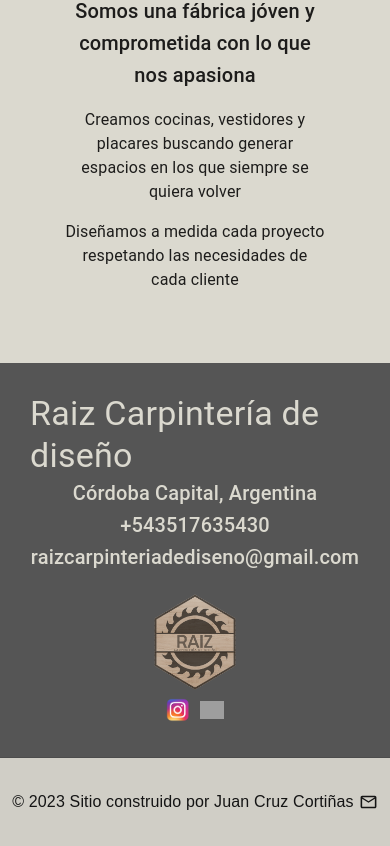
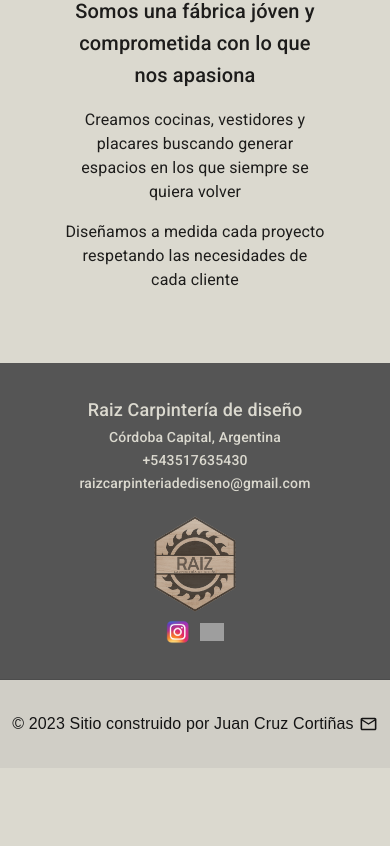
Before and after one commit to Jcruzcorti/raizcarpinteria, a Next.js app: page / in a window 390 px wide. Shown: the part 973-1819 px from the top of the page. After the commit the page ends 1741 px from the top, so only its background shows below. Built offline with nearby package versions, Linux system fonts and the light colour scheme; grey boxes are pictures that could not be loaded.

Commit message:
We remove typography component from MUI, replacing it with h4 and h5 tags in InformationHome.jsx component

```diff
--- a/components/information/InformationHome.jsx
+++ b/components/information/InformationHome.jsx
@@ -23,18 +23,18 @@ function InformationHome() {
 
 
       <div className={styles.informationText}  data-aos="fade-right">
-        <Typography  variant="h4" component="div" className={styles.informationTextTittle}>
+        <h3 className={styles.informationTextTittle}>
           Raiz Carpintería de diseño
-        </Typography>
-        <Typography  variant="h6" component="div" className={styles.textInformationHome}>
+        </h3>
+        <h4 className={styles.textInformationHome}>
           Córdoba Capital, Argentina
-        </Typography>
-        <Typography  variant="h6" component="div" className={styles.textInformationHome}>
+        </h4>
+        <h4 className={styles.textInformationHome}>
           +543517635430
-        </Typography>
-        <Typography  variant="h6" component="div" className={styles.textInformationHome}>
+        </h4>
+        <h4 className={styles.textInformationHome}>
           <Link href='/contacto' className={styles.linkContact}>raizcarpinteriadediseno@gmail.com</Link>
-        </Typography>
+        </h4>
 
       </div>
 
--- a/components/pagelayout/PageLayOut.jsx
+++ b/components/pagelayout/PageLayOut.jsx
@@ -17,6 +17,11 @@ function PageLayOut({children,title}) {
                 <meta name="description" content="Generated by create next app" />
                 <meta name="viewport" content="width=device-width, initial-scale=1" />
                 <link rel="icon" href="/raizlogo3.png" />
+                <link
+                  rel="stylesheet"
+                  href="https://fonts.googleapis.com/css?family=Roboto:300,400,500,700&display=swap"
+                />
+
             </Head>
             <header className={styles.header}>
               <NavBar />
--- a/styles/Home.module.css
+++ b/styles/Home.module.css
@@ -142,13 +142,16 @@ color: #c6a88b;
 .informationTextTittle{
   color: #dbd9cf;
   margin: 0px;
-  padding: 0px;
+  padding: 5px;
   font-size: 26px;
+  font-family: "Roboto","Helvetica","Arial",sans-serif
 }
 .textInformationHome{
   color: #dbd9cf;
   margin: 0px;
-  padding: 0px;
+  padding: 1px;
+  font-size: 20px;
+  font-family: "Roboto","Helvetica","Arial",sans-serif
 }
 
 .TextHome {
@@ -454,15 +457,17 @@ color: #c6a88b;
     .informationTextTittle{
       color: #dbd9cf;
       margin: 0px;
-      padding: 0px;
-      font-size: 16px;
+      padding: 6px;
+      font-size: 18px;
+      font-family: "Roboto","Helvetica","Arial",sans-serif
     }
 
     .textInformationHome{
       color: #dbd9cf;
       margin: 0px;
-      padding: 0px;
+      padding: 3px;
       font-size: 14px;
+      font-family: "Roboto","Helvetica","Arial",sans-serif
     }
 
     .TextHome {
```
